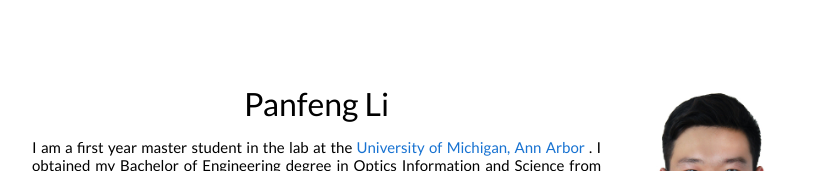
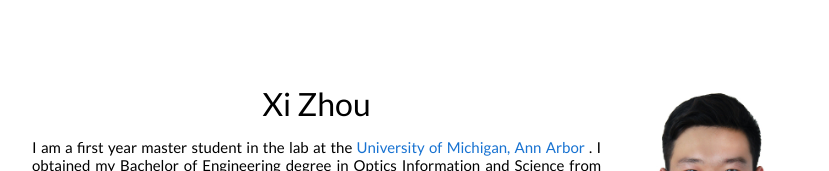
Before and after one commit to Robertxchou/xizhou.github.io, a plain HTML site: page index.html in a window 1280 px wide. Shown: the top 171 px of the page, without its empty margins (217-1046 px from the left). Drawn offline with Linux system fonts and the light colour scheme.

Commit message:
Update index.html

```diff
--- a/index.html
+++ b/index.html
@@ -48,7 +48,7 @@
 						<table width="100%" align="center" border="0" cellpadding="10">
 							<tr>
 								<td width="67%" valign="middle">
-									<p align="center"><font size="6">Panfeng Li</font></p>
+									<p align="center"><font size="6">Xi Zhou</font></p>
 									<p align="justify">
 										I am a first year master student in the lab at the<a
 										href="http://umich.edu/"> University of Michigan, Ann Arbor
```
